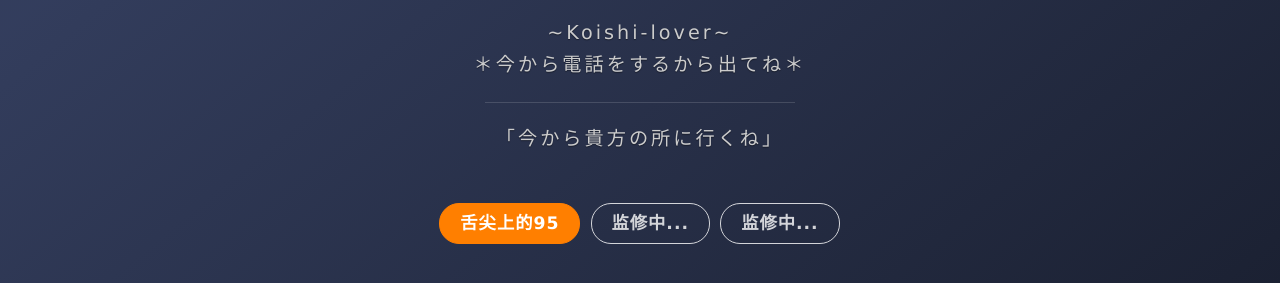
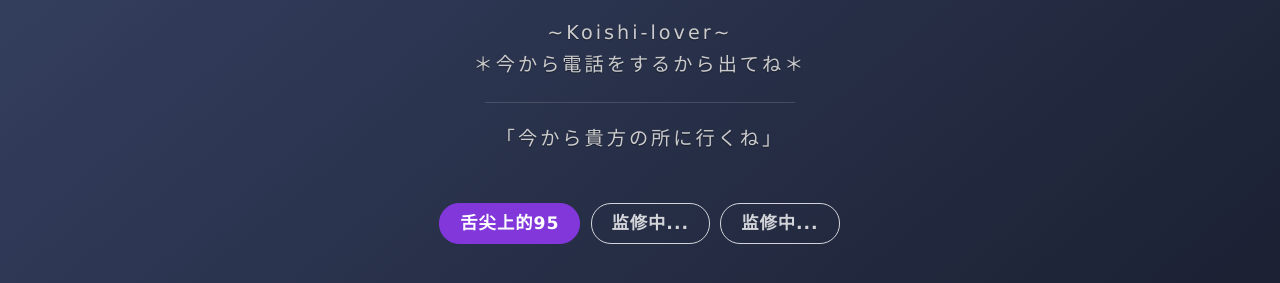
Before and after one commit to MSCxar0293Self/home, a plain HTML site: page index.html in a window 1280 px wide. In both pictures the pointer is over the link "舌尖上的95". Shown: the part 342-625 px from the top of the page. Drawn offline with Linux system fonts and the light colour scheme.

Commit message:
Update main.css

```diff
--- a/css/main.css
+++ b/css/main.css
@@ -65,10 +65,10 @@ body {
   -webkit-font-smoothing: antialiased; }
 
 ::selection {
-  background: #ff7f00; }
+  background: #8237DB; }
 
 ::-moz-selection {
-  background: #ff7f00; }
+  background: #8237DB; }
 
 a {
   text-decoration: none;
@@ -553,8 +553,8 @@ nav {
     transition:all .3s }
     .navigation__item a:hover {
       color: #FFF;
-      background:#FF7F00;
-      border-color: #FF7F00;
+      background:#8237DB;
+      border-color: #8237DB;
       opacity: 1;
       transition:all .3s; }
 
```
